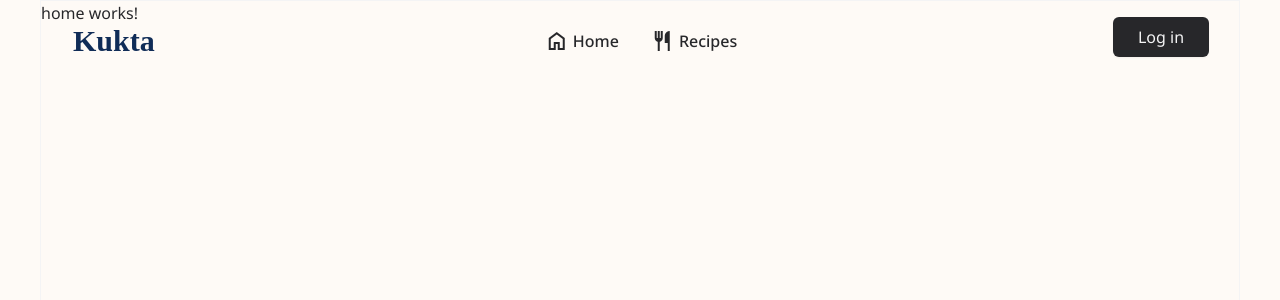
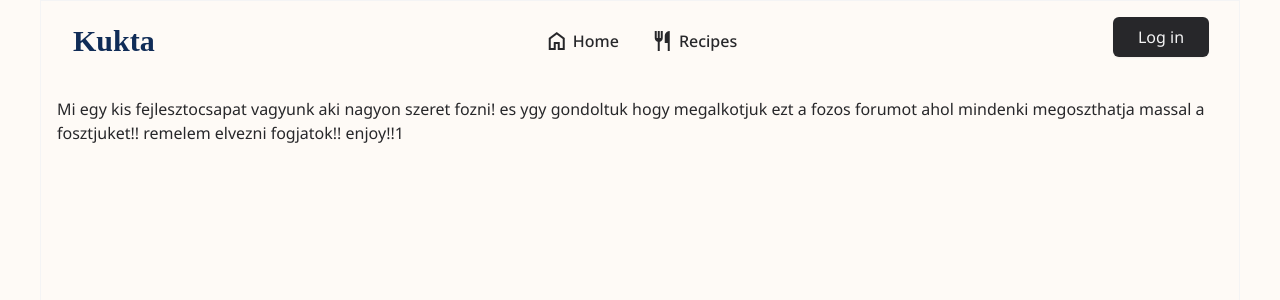
Before and after one commit to csandrisTurr/kukta, an Angular app: page / in a window 1280 px wide. Shown: the top 300 px of the page. Built offline with nearby package versions, Linux system fonts and the light colour scheme; a web font is replaced by a local one.

Commit message:
feat: funny home

```diff
--- a/src/app/routes/home/home.component.html
+++ b/src/app/routes/home/home.component.html
@@ -1 +1,5 @@
-<p>home works!</p>
+<div class="pt-20">
+    <div class="p-4">
+        Mi egy kis fejlesztocsapat vagyunk aki nagyon szeret fozni! es ygy gondoltuk hogy megalkotjuk ezt a fozos forumot ahol mindenki megoszthatja massal a fosztjuket!! remelem elvezni fogjatok!! enjoy!!1
+    </div>
+</div>
```
